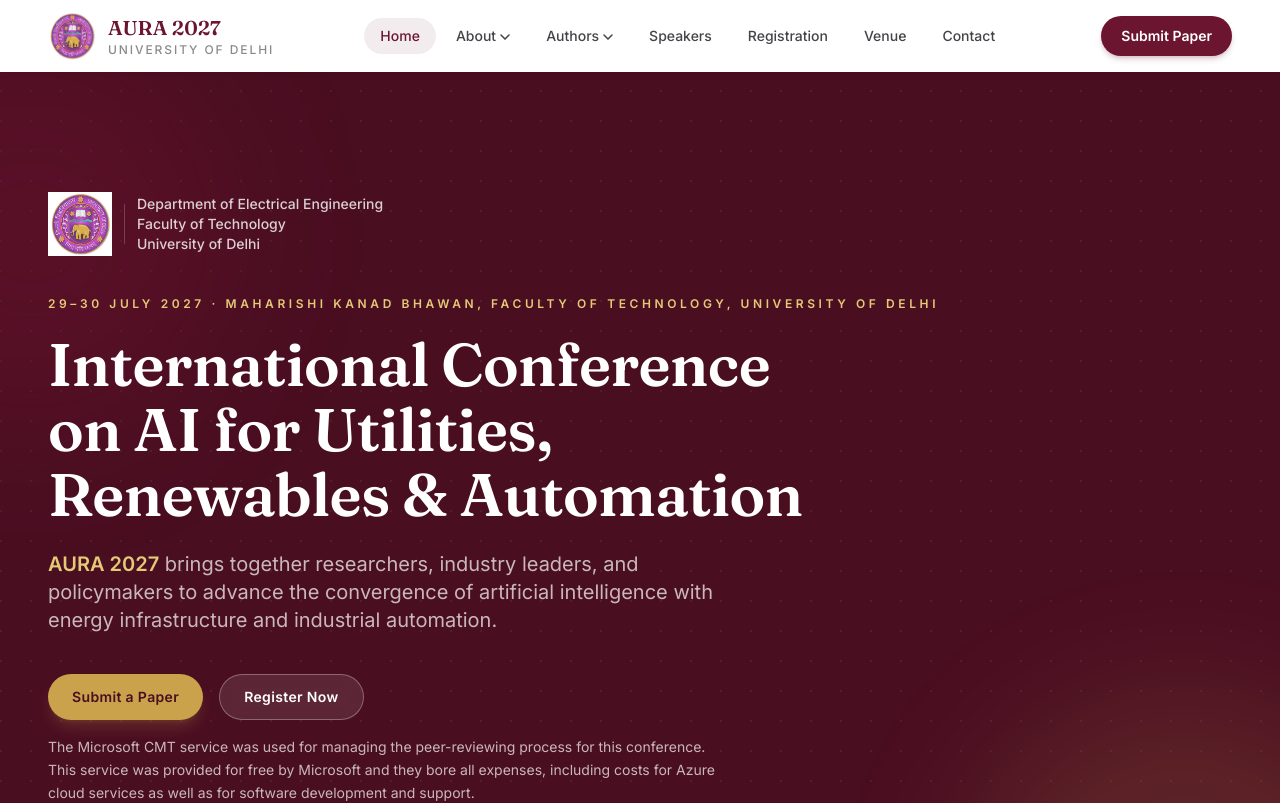
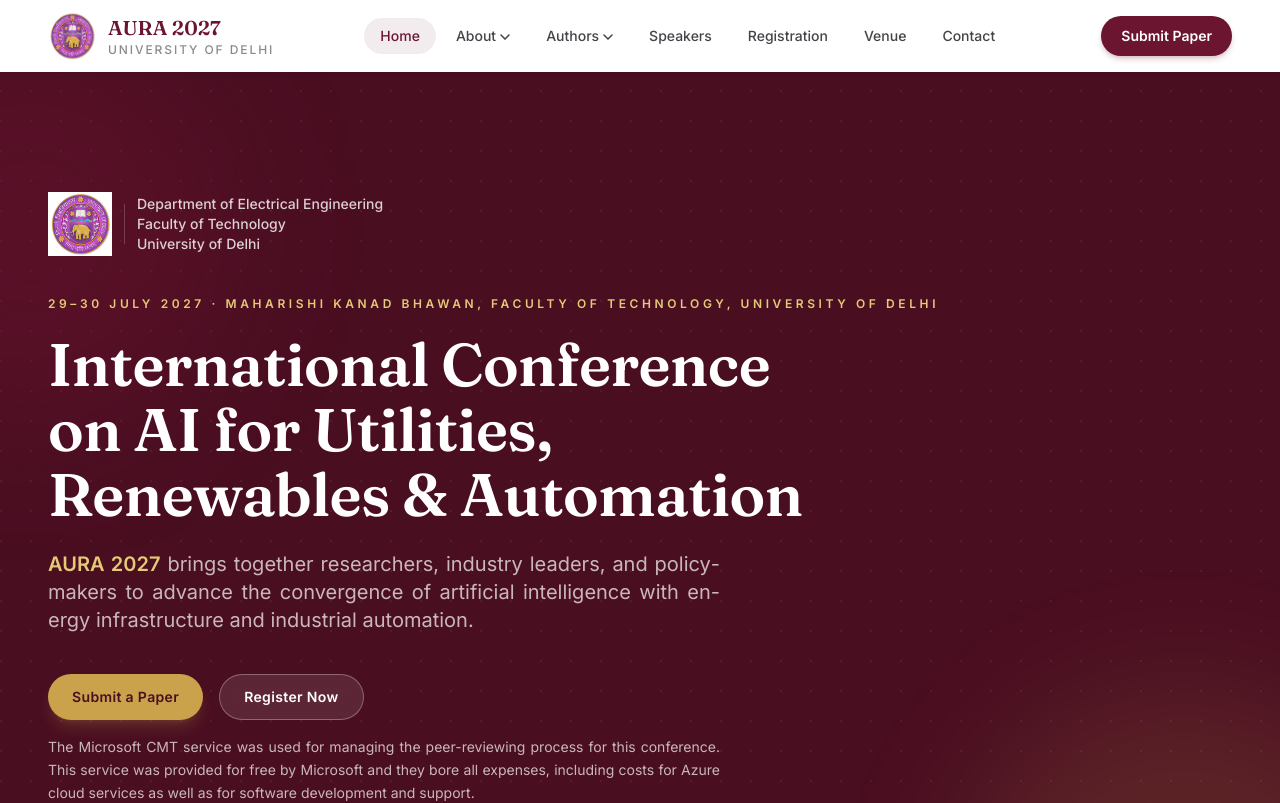
Before and after one commit to Aura2027/Website, a React (Vite) app: page / in a window 1280 px wide. Shown: the top 803 px of the page. Built offline with nearby package versions, Linux system fonts and the light colour scheme.

Commit message:
Justify paragraph text across the website. //NS28

```diff
--- a/src/index.css
+++ b/src/index.css
@@ -65,6 +65,11 @@
     -webkit-font-smoothing: antialiased;
   }
 
+  p {
+    text-align: justify;
+    hyphens: auto;
+  }
+
   h1, h2, h3, h4 {
     font-family: var(--font-display);
     letter-spacing: -0.01em;
```
